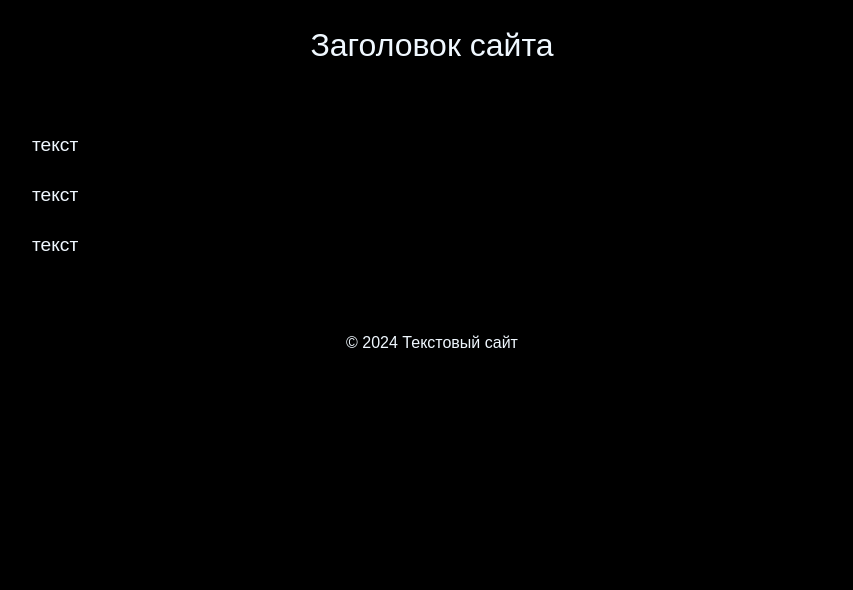
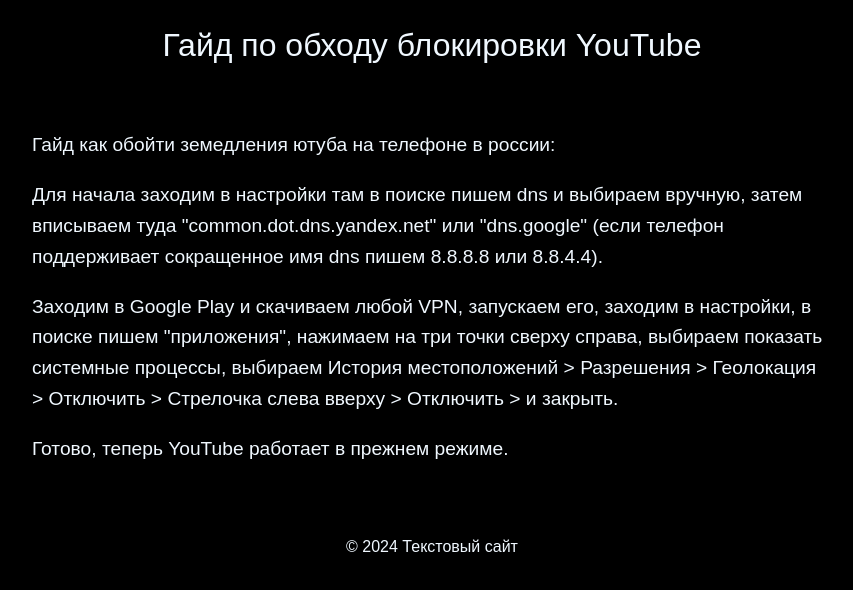
Before and after one commit to QuasarOfficialMrk231/Youtube-Bypass-by-TBQ, a plain HTML site: page index.html in a window 1280 px wide. Shown: the whole page, without its empty margins (208-1061 px from the left). Drawn offline with Linux system fonts and the light colour scheme.

Commit message:
Update index.html

```diff
--- a/index.html
+++ b/index.html
@@ -38,12 +38,13 @@
 </head>
 <body>
     <header>
-        Заголовок сайта
+        Гайд по обходу блокировки YouTube
     </header>
     <main>
-        <p>текст</p>
-        <p>текст</p>
-        <p>текст</p>
+        <p>Гайд как обойти земедления ютуба на телефоне в россии:</p>
+        <p>Для начала заходим в настройки там в поиске пишем dns и выбираем вручную, затем вписываем туда "common.dot.dns.yandex.net" или "dns.google" (если телефон поддерживает сокращенное имя dns пишем 8.8.8.8 или 8.8.4.4).</p>
+        <p>Заходим в Google Play и скачиваем любой VPN, запускаем его, заходим в настройки, в поиске пишем "приложения", нажимаем на три точки сверху справа, выбираем показать системные процессы, выбираем История местоположений > Разрешения > Геолокация > Отключить > Стрелочка слева вверху > Отключить > и закрыть.</p>
+        <p>Готово, теперь YouTube работает в прежнем режиме.</p>
     </main>
     <footer>
         &copy; 2024 Текстовый сайт
```
